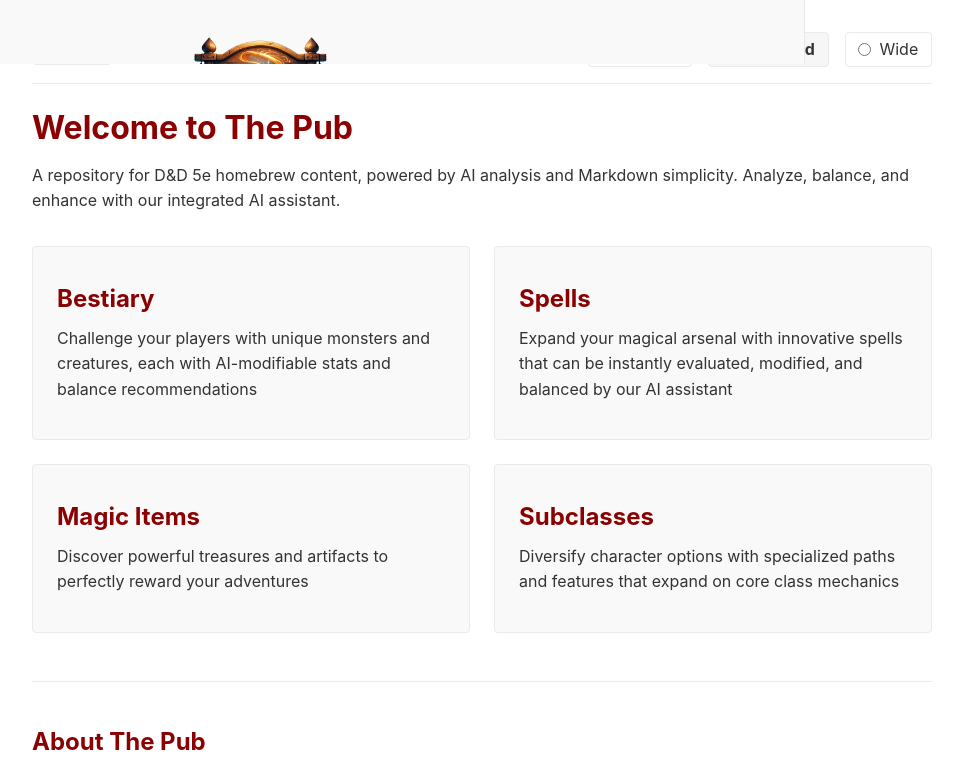
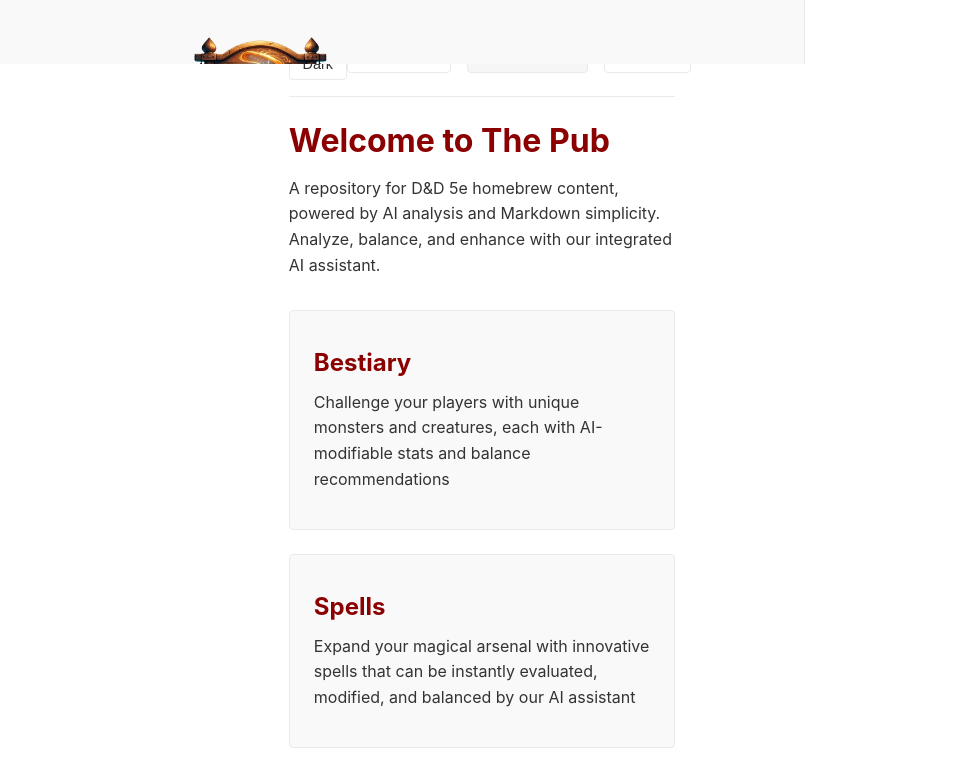
Before and after one commit to Tremontaine/the-pub, a Next.js app: page / in a window 1280 px wide. Shown: the top 771 px of the page, without its empty margins (283-1246 px from the left). Built offline with nearby package versions, Linux system fonts and the light colour scheme.

Commit message:
Update Layout.js

```diff
--- a/components/Layout.js
+++ b/components/Layout.js
@@ -7,11 +7,11 @@ export default function Layout({ children, title = 'The Pub - D&D 5e Homebrew' }
   const [contentWidth, setContentWidth] = useState('centered');
   const [sidebarOpen, setSidebarOpen] = useState(false);
 
-  // Map content width settings to actual CSS values
+  // Map content width settings to percentage-based values
   const widthMap = {
-    narrow: '600px',
-    centered: '900px',
-    wide: '90%'
+    narrow: { width: '25%', maxWidth: '25%', margin: '0 auto' },
+    centered: { width: '40%', maxWidth: '40%', margin: '0 auto' },
+    wide: { width: '90%', maxWidth: '90%', margin: '0 auto' }
   };
 
   useEffect(() => {
@@ -71,7 +71,7 @@ export default function Layout({ children, title = 'The Pub - D&D 5e Homebrew' }
       <Sidebar isOpen={sidebarOpen} closeSidebar={() => setSidebarOpen(false)} />
 
       <main className="main-content">
-        <div className="main-content-inner" style={{ maxWidth: widthMap[contentWidth] }}>
+        <div className="main-content-inner" style={widthMap[contentWidth]}>
           <div className="content-controls">
             <ThemeToggle />
             <div className="width-control">
```
